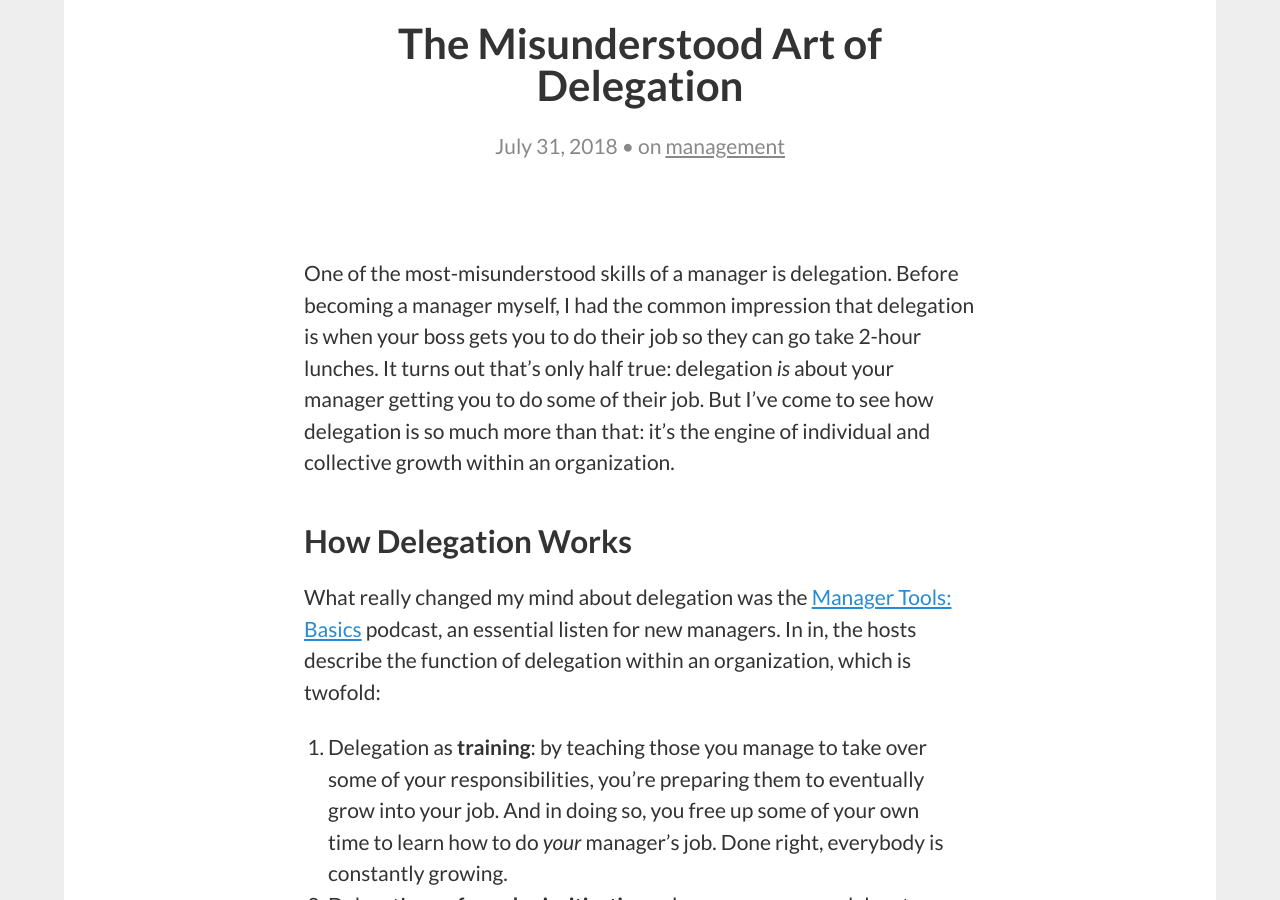
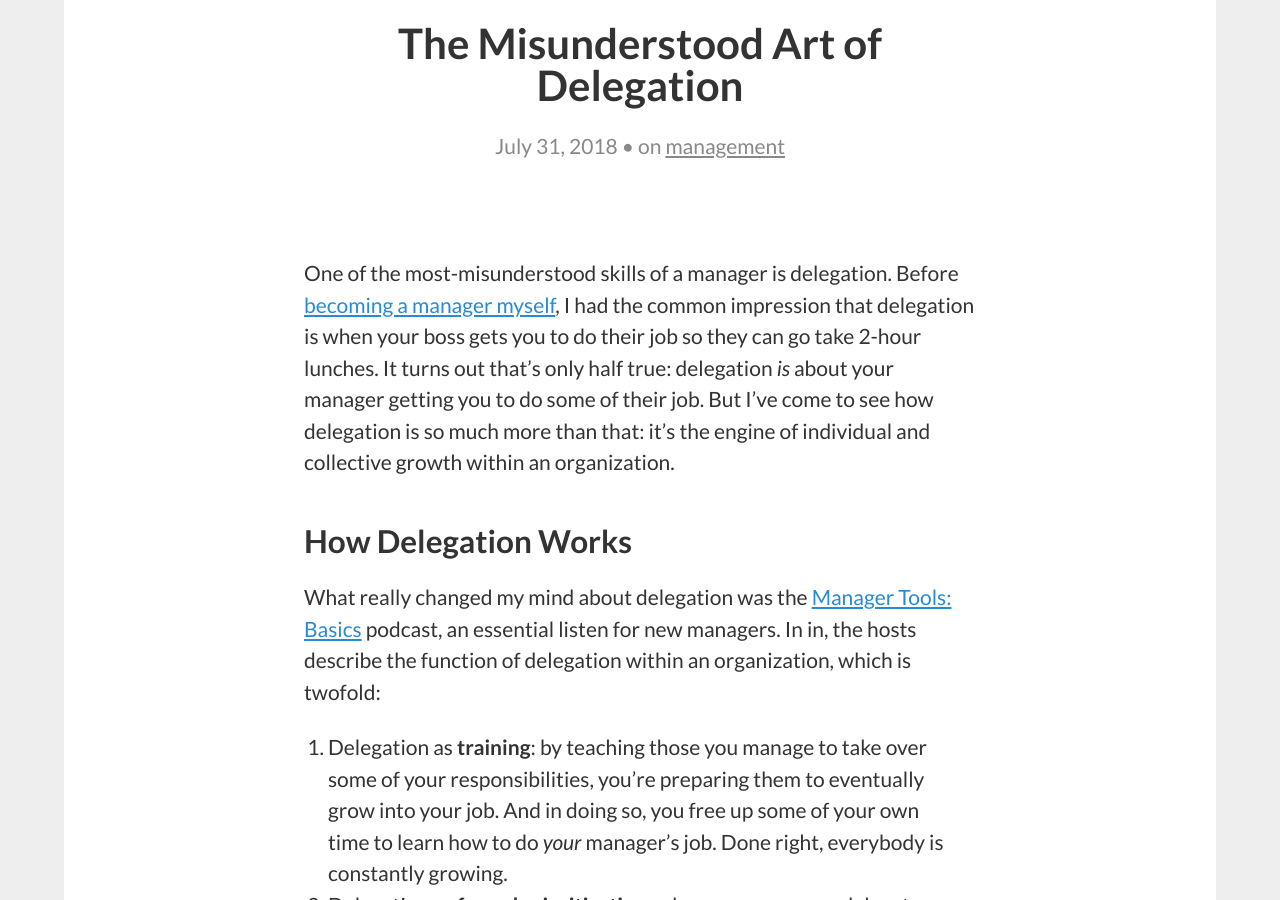
Before and after one commit to stevegrossi/stevegrossi.github.io, a Jekyll site: the page built from _posts/2018-07-31-the-misunderstood-art-of-delegation.md, in a window 1280 px wide and 900 px high, scrolled down 328 px. Built offline with Jekyll 4.4.1, drawn with Linux system fonts in a browser that asks for light colours; comment, search, counter and statistics services are not loaded; part of the change alters nothing that is shown.

```diff
--- a/_posts/2018-07-31-the-misunderstood-art-of-delegation.md
+++ b/_posts/2018-07-31-the-misunderstood-art-of-delegation.md
@@ -5,7 +5,7 @@ tags:
   - management
 ---
 
-One of the most-misunderstood skills of a manager is delegation. Before becoming a manager myself, I had the common impression that delegation is when your boss gets you to do their job so they can go take 2-hour lunches. It turns out that's only half true: delegation _is_ about your manager getting you to do some of their job. But I've come to see how delegation is so much more than that: it's the engine of individual and collective growth within an organization.
+One of the most-misunderstood skills of a manager is delegation. Before [becoming a manager myself](/2018/04/05/reflections-on-my-first-few-months-as-a-manager/), I had the common impression that delegation is when your boss gets you to do their job so they can go take 2-hour lunches. It turns out that's only half true: delegation _is_ about your manager getting you to do some of their job. But I've come to see how delegation is so much more than that: it's the engine of individual and collective growth within an organization.
 
 <!--more-->
 
```
